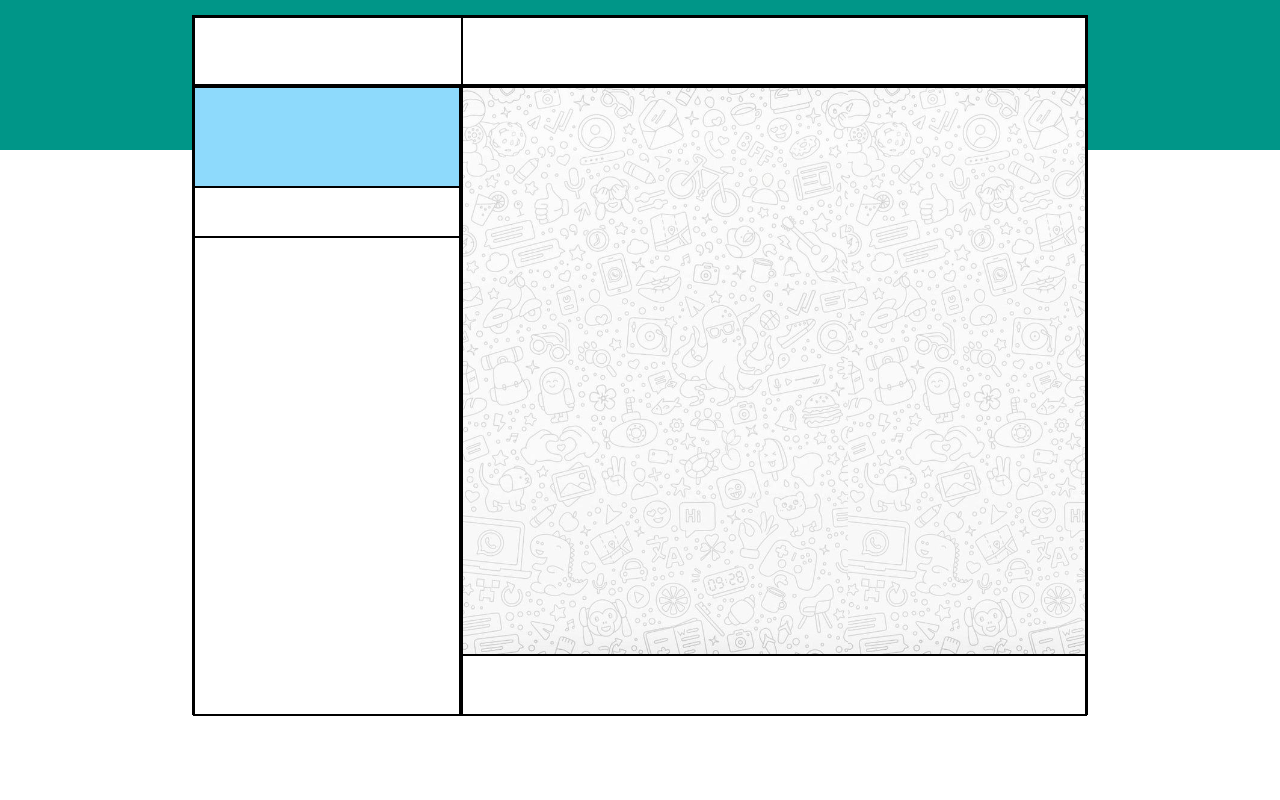
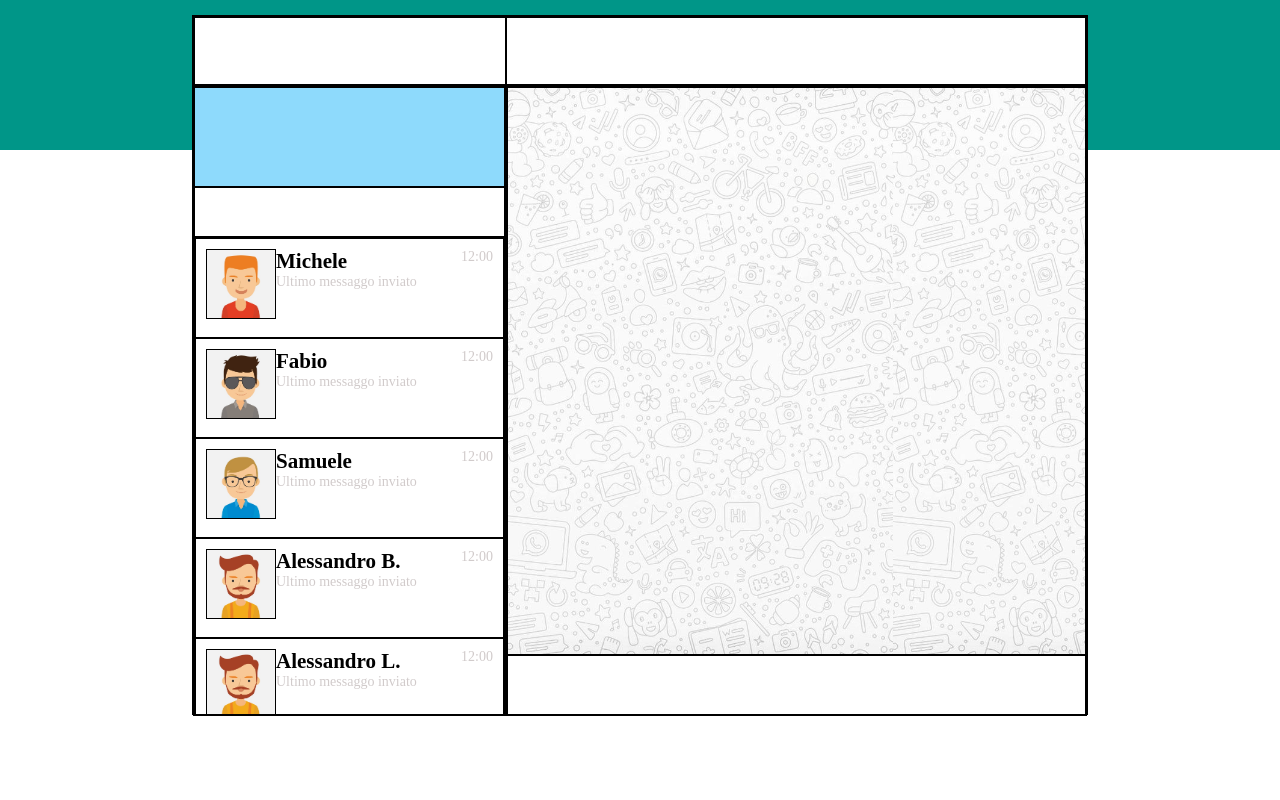
Before and after one commit to Jack-170/vue-boolzapp, a plain HTML site: page index.html in a window 1280 px wide. Drawn offline with nearby package versions, Linux system fonts and the light colour scheme; a web font is replaced by a local one.

Commit message:
feat: add list of contact and chats

```diff
--- a/css/style.css
+++ b/css/style.css
@@ -5,7 +5,11 @@
 }
 
 :root{
-    font-size: 25px;
+    font-size: 14px;
+}
+
+body{
+    font-family: "Rethink Sans";
 }
 /* stili generali struttura */
 .container{
@@ -48,12 +52,12 @@
 }
 
 .nav-left{
-    width: 30%;
+    width: 35%;
     height: 100%;
     border: 1px solid black;
 }
 .nav-right{
-    width: 70%;
+    width: 65%;
     height: 100%;
     border: 1px solid black;
 
@@ -62,13 +66,14 @@
 
 
 .chat-container{
-    width: 30%;
+    width: 35%;
     height: 630px;
     border: 1px solid black;
     /* background-color: blue; */
 }
 .conversation-container{
-    width: 70%;
+
+    width: 65%;
     height:  630px;
     border: 1px solid black;
     /* background-color: pink; */
@@ -93,6 +98,7 @@
     height: calc(100% - 150px);
     width: 100%;
     border: 1px solid black;
+    overflow: scroll;
 }
 
 .text-container{
@@ -102,6 +108,8 @@
     overflow: auto;
     background-image: url('../img/sfondo-watshapp.jpg');
     background-size: contain;
+    display: flex;
+
 
 
 }
@@ -112,8 +120,65 @@
     border: 1px solid black;
 }
 
+
+
+
+.card{
+    padding: 10px;
+    width: 100%;
+    height: 100px;
+    border: 1px solid black;
+    /* background-color: yellow; */
+    display: flex;
+    /* align-items: center; */
+    justify-content: space-between;
+}
+
+
+.box-img{
+    width: 70px;
+    height: 70px;
+    border: 1px solid black;
+}
+
+img{
+    width: 100%;
+    height: 100%;
+}
+
+.sus{
+    width: 100%;
+
+}
+
 /*stili per assengsare caratteristiche */
 
 .d-flex{
     display: flex;
 }
+
+.grey{
+    color: #d1cbcb;
+}
+
+/* stili messaggi */
+
+
+
+.text-user{
+    width: 150px;
+
+    background-color: #d5f9ba ;
+    border-radius: 8px;
+    padding: 8px;
+    margin: 10px 0 10px 430px;
+}
+
+.text-response{
+    width: 150px;
+    background-color: #E0E0E0;
+    border-radius: 8px;
+    margin: 10px 0 10px 50px;
+    padding: 8px;
+
+}
--- a/index.html
+++ b/index.html
@@ -7,6 +7,9 @@
     <meta name="viewport" content="width=device-width, initial-scale=1.0" />
     <script src='https://unpkg.com/vue@3/dist/vue.global.js'></script>
     <link rel="stylesheet" href="https://cdnjs.cloudflare.com/ajax/libs/font-awesome/6.5.1/css/all.min.css" integrity="sha512-DTOQO9RWCH3ppGqcWaEA1BIZOC6xxalwEsw9c2QQeAIftl+Vegovlnee1c9QX4TctnWMn13TZye+giMm8e2LwA==" crossorigin="anonymous" referrerpolicy="no-referrer" />
+    <link rel="preconnect" href="https://fonts.googleapis.com">
+    <link rel="preconnect" href="https://fonts.gstatic.com" crossorigin>
+    <link href="https://fonts.googleapis.com/css2?family=Montserrat:wght@600&family=Rethink+Sans&family=Roboto&display=swap" rel="stylesheet">
     <title></title>
     <link rel="stylesheet" href="css/style.css" />
 </head>
@@ -30,13 +33,40 @@
 
                     <div class="search-bar"></div>
 
-                    <div class="contact-list"></div>
-
+                    <div class="contact-list">
+                        <div class="card" v-for="(contact, index) in contacts" :key="index" @click="activeContact(index)">
+                            <div class="d-flex">
+                                <!-- avatar -->
+                                <div class="box-img">
+                                    <img :src="contact.avatar" alt="">
+                                </div>
+                                <!-- nome contatto -->
+                                <div>
+                                    <h2>{{ contact.name }}</h2>
+                                    <span class="grey">Ultimo messaggo inviato</span>
+                                </div>
+                            </div>
+                            <div>
+                                <span class="grey">12:00</span>
+                            </div>
+                        </div>
+                    </div>
                 </div>
 
                 <div class="conversation-container">
-
-                    <div class="text-container"></div>
+                    <div class="text-container">
+                        <div class="sus" v-if="activeContactIndex !== null">
+                            <div v-for="(message, messageIndex) in contacts[activeContactIndex].messages" :key="messageIndex">
+                                <!-- Qui mostri i messaggi -->
+                                <div v-if="message.status === 'sent'" class="text-user">
+                                    {{ message.message }}
+                                </div>
+                                <div v-else class="text-response">
+                                    {{ message.message }}
+                                </div>
+                            </div>
+                        </div>
+                    </div>
 
                     <div class="bottom-bar"></div>
 
--- a/js/script.js
+++ b/js/script.js
@@ -92,7 +92,7 @@ const app = createApp({
                 ],
             },
             {
-                name: 'Alessandro',
+                name: 'Alessandro B.',
                 avatar: 'img/avatar_4.jpg',
                 visible: true,
                 messages: [
@@ -108,14 +108,60 @@ const app = createApp({
                     }
                 ],
             },
+            {
+                name: 'Alessandro L.',
+                avatar: 'img/avatar_4.jpg',
+                visible: true,
+                messages: [
+                    {
+                        date: '10/01/2020 15:30:55',
+                        message: 'Ricordati di chiamare la nonna',
+                        status: 'sent'
+                    },
+                    {
+                        date: '10/01/2020 15:50:00',
+                        message: 'Va bene, stasera la sento',
+                        status: 'received'
+                    }
+                ],
+            },
+            {
+                name: 'Claudia',
+                avatar: 'img/avatar_5.jpg',
+                visible: true,
+                messages: [
+                    {
+                        date: '10/01/2020 15:30:55',
+                        message: 'Ciao Claudia, hai novità?',
+                        status: 'sent'
+                    },
+                    {
+                        date: '10/01/2020 15:50:00',
+                        message: 'Non ancora',
+                        status: 'received'
+                    },
+                    {
+                        date: '10/01/2020 15:51:00',
+                        message: 'Nessuna nuova, buona nuova',
+                        status: 'sent'
+                    }
+                ],
+            },
 
-        ]
+
+
+        ],
+        activeContactIndex:null
 
 
 
       };
   },
   methods: {
+    activeContact(index){
+        this.activeContactIndex = index;
+    }
+
 
 
   },
```
Also changed, not shown: img/avatar_5.jpg (added).
